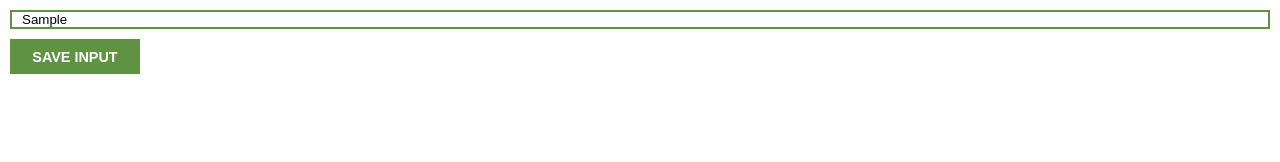
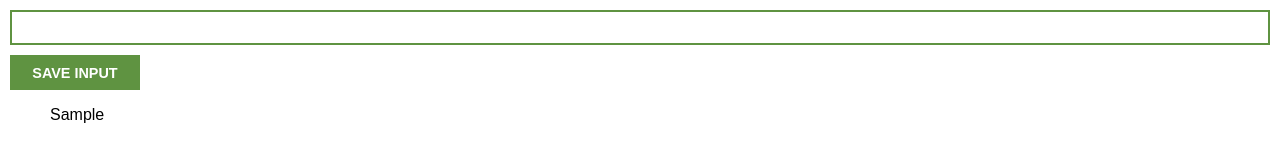
Before and after one commit to Umran04/chrome-extension, a plain HTML site: page index.html in a window 1280 px wide. Both pictures are taken after typing "Sample" into the empty fields and a click on the button "SAVE INPUT". Drawn offline with Linux system fonts and the light colour scheme.

Commit message:
adding value from input and displaying to screen using ul, resetting the input value once entered

```diff
--- a/index.css
+++ b/index.css
@@ -8,6 +8,7 @@ body{
 
 input{
     width: 100%;
+    height: 35px;
     padding: 0px 10px;
     box-sizing: border-box;
     margin-bottom: 10px;
--- a/index.html
+++ b/index.html
@@ -10,7 +10,7 @@
 
     <input type="text" id="input-el"/>
     <button id="input-btn">SAVE INPUT</button>
-
+    <ul id="ul-el"></ul>
     <script src="index.js"></script>
 </body>
 </html>
--- a/index.js
+++ b/index.js
@@ -1,7 +1,16 @@
 const inputBtn = document.getElementById('input-btn')
 const inputEl = document.getElementById('input-el')
+const ulEl = document.getElementById('ul-el')
+
 let myLeads = []
 
 inputBtn.addEventListener('click', () => {
-    console.log('Clicked')
+    myLeads.push(inputEl.value)
+    ulEl.textContent = inputEl.value
+    inputEl.value = ''
 })
+
+for(let i = 0; i < myLeads.length; i++){
+    console.log(myLeads[i])
+
+}
```
